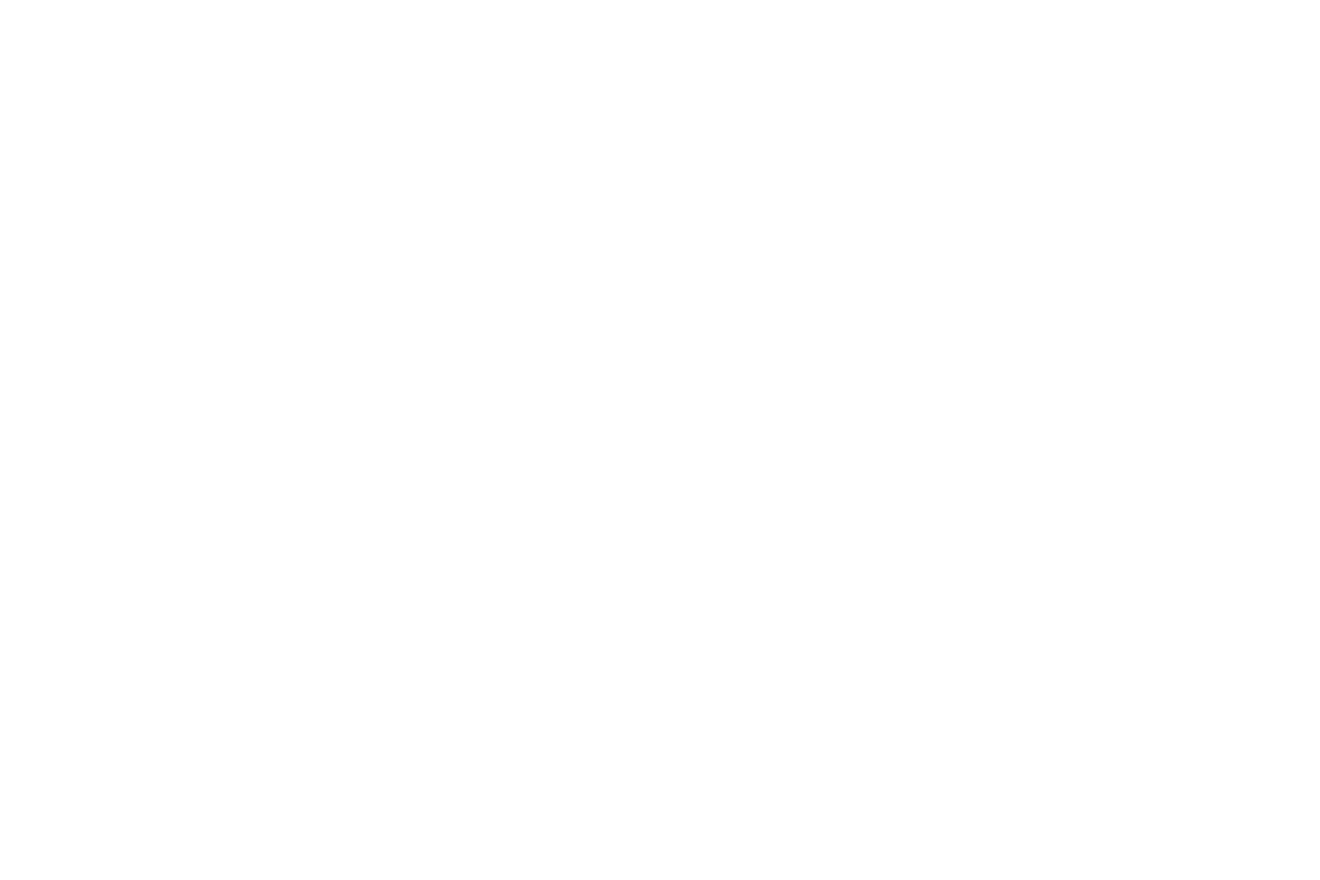
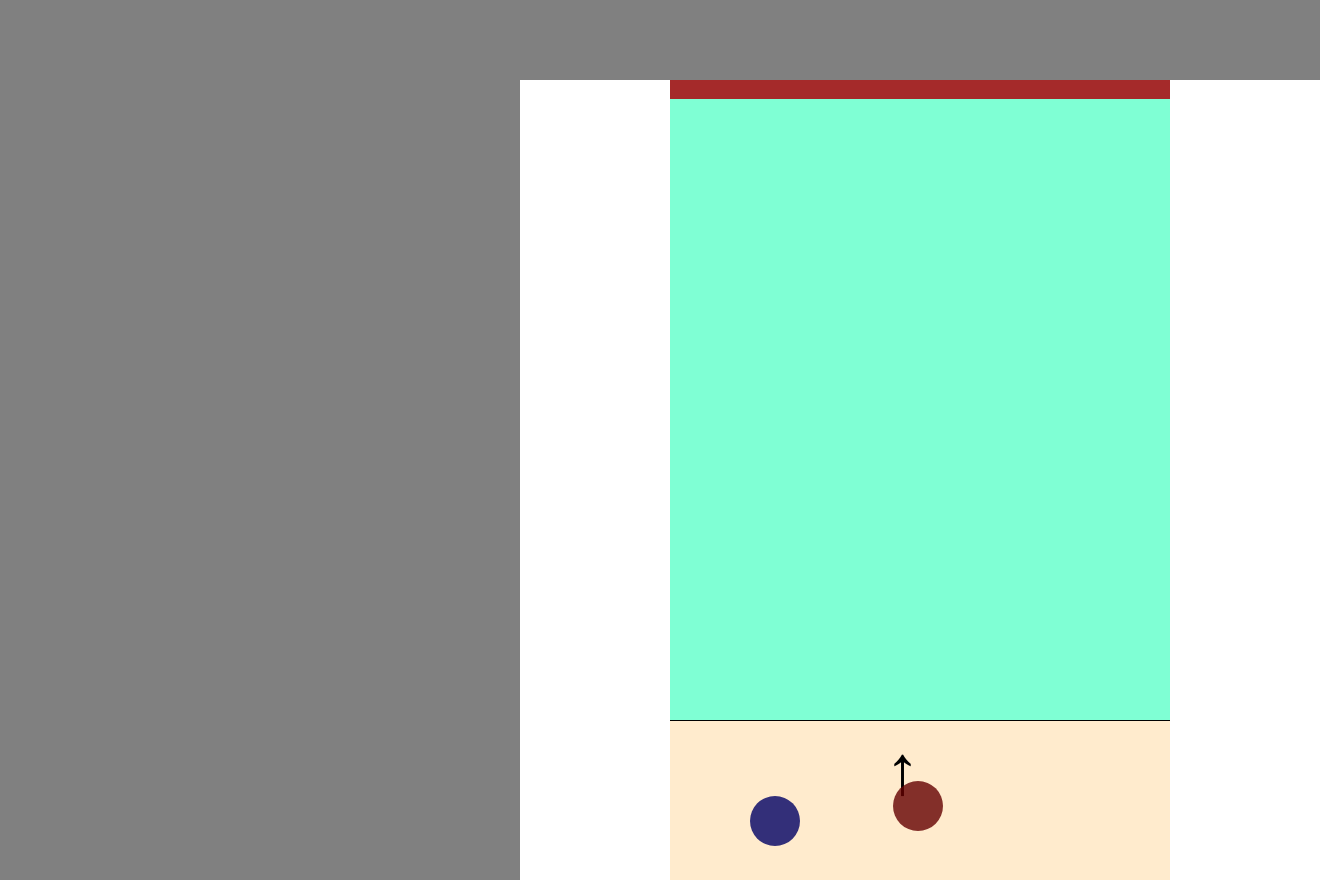
Before and after one commit to gyumani/bubbleGame, a plain HTML site: page index.html in a window 1280 px wide. Shown: the whole page, 1320 px wide, since content can reach past the window. Before the commit the page ends 800 px from the top, so only its background shows below. Drawn offline with Linux system fonts and the light colour scheme.

Commit message:
[BubbleGame] Baisc Tests UI Design

```diff
--- /dev/null
+++ b/css/style.css
@@ -0,0 +1,84 @@
+* {
+  margin: 0;
+  padding: 0;
+  box-sizing: border-box;
+}
+
+body {
+  background-color: gray;
+}
+
+#main_container {
+  transform: translateX(65%) translateY(10%);
+  width: 800px;
+  height: 800px;
+  background-color: white;
+}
+
+#game_total_display {
+  margin-left: 150px;
+  width: 500px;
+  height: 100%;
+  background-color: antiquewhite;
+}
+
+/* ====================================bubble area========================================== */
+#create_bubble_container {
+  width: 100%;
+  height: 80%;
+  background-color: aquamarine;
+}
+#well {
+  width: 100%;
+  height: 3%;
+  background-color: brown;
+}
+
+/* ===================================player area========================================== */
+#player_container {
+  position: relative;
+  width: 100%;
+  height: 20%;
+  background-color: blanchedalmond;
+  border-top: 1px solid #000000;
+}
+
+#shooting_place {
+  position: absolute;
+  left: 50%;
+  top: 10px;
+  margin-left: -35px;
+  width: 100px;
+  height: 100px;
+}
+
+#wating_place {
+  position: absolute;
+  top: 75px;
+  left: 80px;
+}
+
+#shooting_direction {
+  font-size: 70px;
+}
+
+#shooting_place div:last-child {
+  position: absolute;
+  top: 50px;
+  left: 8px;
+  z-index: 30;
+}
+
+/*=======================bid======================== */
+.bid {
+  width: 50px;
+  height: 50px;
+  border-radius: 50%;
+}
+
+.red {
+  background-color: rgba(100, 0, 0, 0.8);
+}
+.blue {
+  background-color: rgba(0, 0, 100, 0.8);
+}
--- a/index.html
+++ b/index.html
@@ -5,12 +5,23 @@
     <meta http-equiv="X-UA-Compatible" content="IE=edge" />
     <meta name="viewport" content="width=device-width, initial-scale=1.0" />
     <title>BubbleGame</title>
+    <link rel="stylesheet" href="css/style.css" />
   </head>
   <body>
     <div id="main_container">
       <div id="game_total_display">
-        <div id="create_bubble_container"></div>
-        <div id="player_container"></div>
+        <div id="create_bubble_container">
+          <div id="well"></div>
+        </div>
+        <div id="player_container">
+          <div id="shooting_place">
+            <div id="shooting_direction">↑</div>
+            <div class="bid red"></div>
+          </div>
+          <div id="wating_place">
+            <div class="bid blue"></div>
+          </div>
+        </div>
       </div>
     </div>
   </body>
```
